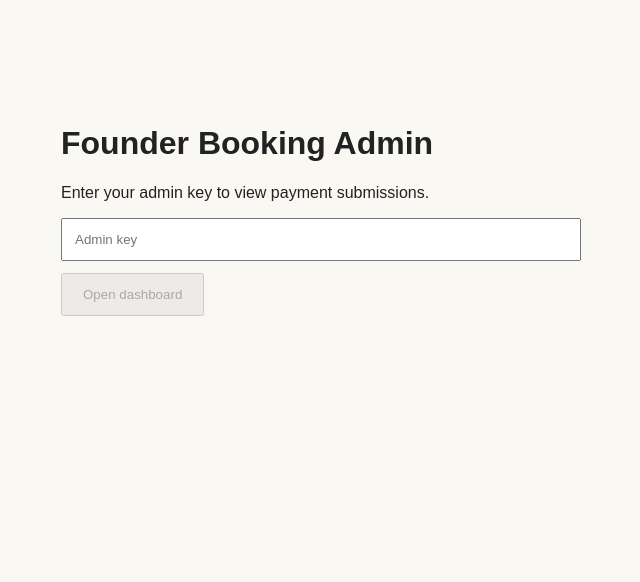
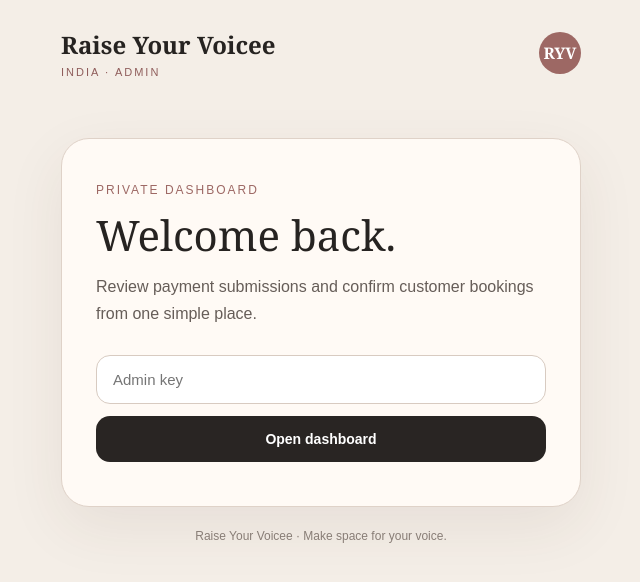
Before and after one commit to dannysayad07-droid/founder-booking, a Next.js app: page /admin in a window 1280 px wide. Shown: the top 582 px of the page, without its empty margins (319-959 px from the left). Built offline with nearby package versions, Linux system fonts and the light colour scheme.

Commit message:
Match admin dashboard to Raise Your Voicee India theme

```diff
--- a/app/admin/page.tsx
+++ b/app/admin/page.tsx
@@ -23,15 +23,9 @@ export default function AdminPage() {
 
   async function load(savedKey = key) {
     setMessage('');
-    const r = await fetch('/api/admin/bookings', {
-      headers: { 'x-admin-key': savedKey },
-      cache: 'no-store'
-    });
+    const r = await fetch('/api/admin/bookings', { headers: { 'x-admin-key': savedKey }, cache: 'no-store' });
     const j = await r.json();
-    if (!r.ok) {
-      setMessage(j.error || 'Could not load bookings');
-      return;
-    }
+    if (!r.ok) { setMessage(j.error || 'Could not load bookings'); return; }
     sessionStorage.setItem('founder-admin-key', savedKey);
     setBookings(j.bookings || []);
     setLoaded(true);
@@ -39,68 +33,71 @@ export default function AdminPage() {
 
   useEffect(() => {
     const saved = sessionStorage.getItem('founder-admin-key');
-    if (saved) {
-      setKey(saved);
-      load(saved);
-    }
+    if (saved) { setKey(saved); load(saved); }
   }, []);
 
   async function confirm(id: number) {
-    const r = await fetch('/api/admin/confirm', {
-      method: 'POST',
-      headers: { 'content-type': 'application/json', 'x-admin-key': key },
-      body: JSON.stringify({ bookingId: id })
-    });
+    const r = await fetch('/api/admin/confirm', { method: 'POST', headers: { 'content-type': 'application/json', 'x-admin-key': key }, body: JSON.stringify({ bookingId: id }) });
     const j = await r.json();
-    if (!r.ok) {
-      setMessage(j.error || 'Could not confirm booking');
-      return;
-    }
+    if (!r.ok) { setMessage(j.error || 'Could not confirm booking'); return; }
     setMessage(j.calendarSynced ? 'Booking confirmed and Google Calendar synced.' : 'Booking confirmed. Google Calendar is not connected yet.');
     await load();
   }
 
-  if (!loaded) {
-    return (
-      <main style={{ maxWidth: 520, margin: '80px auto', padding: 24, fontFamily: 'Arial, sans-serif' }}>
-        <h1>Founder Booking Admin</h1>
-        <p>Enter your admin key to view payment submissions.</p>
-        <input
-          type="password"
-          value={key}
-          onChange={e => setKey(e.target.value)}
-          placeholder="Admin key"
-          style={{ width: '100%', padding: 12, boxSizing: 'border-box', marginBottom: 12 }}
-        />
-        <button onClick={() => load()} disabled={!key} style={{ padding: '12px 20px' }}>Open dashboard</button>
-        {message && <p>{message}</p>}
-      </main>
-    );
-  }
+  if (!loaded) return (
+    <main style={{ minHeight:'100vh', background:'#f4eee7', color:'#262321', fontFamily:'Arial, sans-serif', padding:'28px 20px' }}>
+      <div style={{ maxWidth:520, margin:'0 auto' }}>
+        <header style={{ display:'flex', justifyContent:'space-between', alignItems:'center', marginBottom:60 }}>
+          <div><div style={{ fontFamily:'Georgia, serif', fontSize:24, fontWeight:700 }}>Raise Your Voicee</div><div style={{ fontSize:11, letterSpacing:2, textTransform:'uppercase', marginTop:5, color:'#8f5d5b' }}>India · Admin</div></div>
+          <div style={{ width:42, height:42, borderRadius:'50%', background:'#9d6864', color:'#fff', display:'grid', placeItems:'center', fontFamily:'Georgia, serif', fontWeight:700 }}>RYV</div>
+        </header>
+        <section style={{ background:'#fffaf5', border:'1px solid #dfd2c8', borderRadius:28, padding:'44px 34px', boxShadow:'0 20px 60px rgba(72,52,44,.08)' }}>
+          <div style={{ color:'#9d6864', fontSize:12, letterSpacing:2, textTransform:'uppercase', marginBottom:16 }}>Private dashboard</div>
+          <h1 style={{ fontFamily:'Georgia, serif', fontSize:42, lineHeight:1.05, fontWeight:500, margin:'0 0 16px' }}>Welcome back.</h1>
+          <p style={{ color:'#665d58', lineHeight:1.7, margin:'0 0 28px' }}>Review payment submissions and confirm customer bookings from one simple place.</p>
+          <input type="password" value={key} onChange={e=>setKey(e.target.value)} placeholder="Admin key" style={{ width:'100%', padding:'15px 16px', border:'1px solid #d8cbc1', borderRadius:14, boxSizing:'border-box', background:'#fff', fontSize:15, outline:'none' }} />
+          <button onClick={()=>load()} disabled={!key} style={{ width:'100%', marginTop:12, padding:'15px 18px', border:0, borderRadius:14, background:'#292523', color:'#fff', fontSize:14, fontWeight:700, cursor:key?'pointer':'not-allowed' }}>Open dashboard</button>
+          {message && <p style={{ color:'#9d4f4b', marginTop:16, fontSize:14 }}>{message}</p>}
+        </section>
+        <p style={{ textAlign:'center', color:'#887d76', fontSize:12, marginTop:22 }}>Raise Your Voicee · Make space for your voice.</p>
+      </div>
+    </main>
+  );
 
   return (
-    <main style={{ maxWidth: 900, margin: '40px auto', padding: 24, fontFamily: 'Arial, sans-serif' }}>
-      <h1>Payment verification</h1>
-      <p>{bookings.length} pending booking{bookings.length === 1 ? '' : 's'}</p>
-      {message && <p>{message}</p>}
-
-      {bookings.length === 0 ? (
-        <div style={{ padding: 24, border: '1px solid #ddd', borderRadius: 12 }}>
-          No pending payment submissions.
+    <main style={{ minHeight:'100vh', background:'#f4eee7', color:'#262321', fontFamily:'Arial, sans-serif', padding:'28px 20px 60px' }}>
+      <div style={{ maxWidth:980, margin:'0 auto' }}>
+        <header style={{ display:'flex', justifyContent:'space-between', alignItems:'center', gap:20, marginBottom:46, flexWrap:'wrap' }}>
+          <div><div style={{ fontFamily:'Georgia, serif', fontSize:28, fontWeight:700 }}>Raise Your Voicee</div><div style={{ fontSize:11, letterSpacing:2, textTransform:'uppercase', marginTop:6, color:'#8f5d5b' }}>India · Booking dashboard</div></div>
+          <button onClick={()=>{sessionStorage.removeItem('founder-admin-key');setLoaded(false);setBookings([]);setKey('')}} style={{ border:'1px solid #d2c4ba', background:'transparent', borderRadius:999, padding:'10px 16px', color:'#514943', cursor:'pointer' }}>Sign out</button>
+        </header>
+        <div style={{ display:'grid', gridTemplateColumns:'1fr 280px', gap:22, alignItems:'start' }}>
+          <section>
+            <div style={{ color:'#9d6864', fontSize:12, letterSpacing:2, textTransform:'uppercase', marginBottom:10 }}>01 — Payments</div>
+            <h1 style={{ fontFamily:'Georgia, serif', fontSize:46, lineHeight:1.05, fontWeight:500, margin:'0 0 10px' }}>Booking approvals</h1>
+            <p style={{ color:'#6c625d', margin:'0 0 26px' }}>{bookings.length} pending booking{bookings.length === 1 ? '' : 's'}</p>
+            {message && <div style={{ background:'#ead9d3', border:'1px solid #d7bbb3', borderRadius:14, padding:'13px 15px', marginBottom:16, fontSize:14 }}>{message}</div>}
+            {bookings.length===0 ? <div style={{ background:'#fffaf5', border:'1px solid #dfd2c8', borderRadius:22, padding:28, color:'#716760' }}>No pending payment submissions.</div> : bookings.map(b=>(
+              <article key={b.id} style={{ background:'#fffaf5', border:'1px solid #dfd2c8', borderRadius:22, padding:24, marginBottom:14, boxShadow:'0 12px 35px rgba(72,52,44,.05)' }}>
+                <div style={{ display:'flex', justifyContent:'space-between', gap:18, alignItems:'flex-start', flexWrap:'wrap' }}>
+                  <div><div style={{ fontFamily:'Georgia, serif', fontSize:24, fontWeight:600 }}>{b.customer_name}</div><div style={{ color:'#6c625d', marginTop:5 }}>{b.customer_email}</div></div>
+                  <div style={{ textAlign:'right' }}><div style={{ fontWeight:700 }}>{b.currency} {Number(b.price).toLocaleString('en-IN')}</div><div style={{ fontSize:12, color:'#8b7e76', marginTop:4 }}>Payment: {b.payment_status}</div></div>
+                </div>
+                <div style={{ marginTop:18, paddingTop:16, borderTop:'1px solid #e7dcd4', color:'#514943', lineHeight:1.7 }}>
+                  {new Date(b.start_time).toLocaleString('en-IN', { dateStyle:'medium', timeStyle:'short' })} — {new Date(b.end_time).toLocaleTimeString('en-IN', { hour:'2-digit', minute:'2-digit' })}
+                </div>
+                <button onClick={()=>confirm(b.id)} style={{ marginTop:18, padding:'12px 20px', border:0, borderRadius:999, background:'#9d6864', color:'#fff', fontWeight:700, cursor:'pointer' }}>Confirm payment</button>
+              </article>
+            ))}
+          </section>
+          <aside style={{ background:'#292523', color:'#fffaf5', borderRadius:26, padding:28, position:'sticky', top:20 }}>
+            <div style={{ color:'#d9a9a2', fontSize:11, letterSpacing:2, textTransform:'uppercase', marginBottom:24 }}>Raise Your Voicee</div>
+            <div style={{ fontFamily:'Georgia, serif', fontSize:30, lineHeight:1.15 }}>Make space for your voice.</div>
+            <p style={{ color:'#d7ccc5', lineHeight:1.7, fontSize:14, marginTop:18 }}>Confirm a payment here and the booking flow will continue with the configured calendar sync.</p>
+            <div style={{ borderTop:'1px solid #554d49', marginTop:28, paddingTop:18, fontSize:12, color:'#bfb4ae' }}>Private admin area · India</div>
+          </aside>
         </div>
-      ) : bookings.map(b => (
-        <article key={b.id} style={{ padding: 20, border: '1px solid #ddd', borderRadius: 12, marginBottom: 12 }}>
-          <h2 style={{ marginTop: 0 }}>{b.customer_name}</h2>
-          <p>{b.customer_email}</p>
-          <p>
-            {new Date(b.start_time).toLocaleString('en-IN')} — {new Date(b.end_time).toLocaleTimeString('en-IN', { hour: '2-digit', minute: '2-digit' })}
-          </p>
-          <p><strong>{b.currency} {Number(b.price).toLocaleString('en-IN')}</strong> · Payment: {b.payment_status}</p>
-          <button onClick={() => confirm(b.id)} style={{ padding: '12px 20px' }}>
-            Confirm payment
-          </button>
-        </article>
-      ))}
+      </div>
     </main>
   );
 }
```
